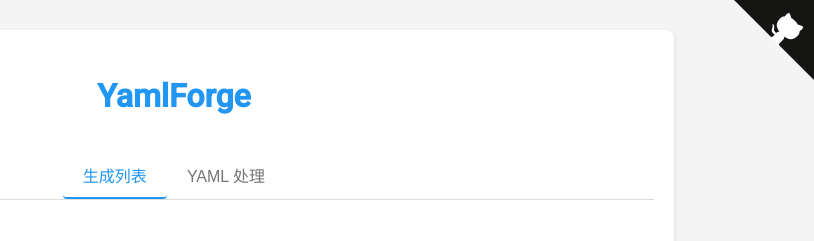
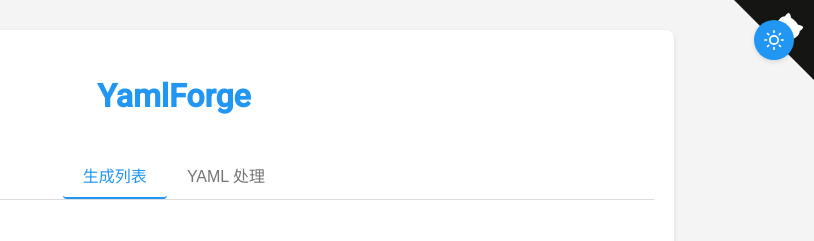
Before and after one commit to s0w0h/yamlforge, a Flask app: page / in a window 1280 px wide. Shown: the top 241 px of the page, without its empty margins (466-1280 px from the left). Run offline with Flask 3, Linux system fonts and the light colour scheme.

Commit message:
Update index.html
feat: add dark mode support and improve UI styling

- Introduced CSS variables for theming (light and dark modes).
- Added a theme switch button for toggling between light and dark themes.
- Enhanced styling for various elements to improve visual consistency.
- Updated form layouts and input styles for better user experience.
- Implemented JavaScript logic for theme persistence using localStorage.

```diff
--- a/templates/index.html
+++ b/templates/index.html
@@ -7,12 +7,43 @@
     <title>YamlForge</title>
     <link rel="icon" href="assets/logo.png" type="image/png" />
     <style>
+        :root {
+            --bg-color: #f4f4f4;
+            --card-bg: #fff;
+            --text-color: #333;
+            --primary-color: #2196F3;
+            --primary-dark: #1976D2;
+            --secondary-color: #757575;
+            --border-color: #ddd;
+            --shadow-color: rgba(0, 0, 0, 0.1);
+            --success-color: #4CAF50;
+            --success-dark: #388E3C;
+            --danger-color: #f44336;
+            --danger-dark: #d32f2f;
+        }
+
+        [data-theme="dark"] {
+            --bg-color: #121212;
+            --card-bg: #1e1e1e;
+            --text-color: #e0e0e0;
+            --primary-color: #1976D2;
+            --primary-dark: #0d47a1;
+            --secondary-color: #9e9e9e;
+            --border-color: #333;
+            --shadow-color: rgba(0, 0, 0, 0.3);
+            --success-color: #388E3C;
+            --success-dark: #2e7d32;
+            --danger-color: #d32f2f;
+            --danger-dark: #b71c1c;
+        }
+
         body {
             font-family: 'Roboto', sans-serif;
-            background-color: #f4f4f4;
-            color: #333;
+            background-color: var(--bg-color);
+            color: var(--text-color);
             line-height: 1.6;
             margin: 0;
+            transition: background-color 0.3s, color 0.3s;
         }
 
         .github-corner:hover .octo-arm {
@@ -51,14 +82,15 @@
             max-width: 960px;
             margin: 30px auto;
             padding: 20px;
-            background-color: #fff;
+            background-color: var(--card-bg);
             border-radius: 8px;
-            box-shadow: 0 2px 5px rgba(0, 0, 0, 0.1);
+            box-shadow: 0 2px 5px var(--shadow-color);
+            transition: background-color 0.3s, box-shadow 0.3s;
         }
 
         h1 {
             text-align: center;
-            color: #2196F3;
+            color: var(--primary-color);
             margin-bottom: 30px;
         }
 
@@ -222,6 +254,28 @@
             content: "⚖ ";
             margin-right: 2px;
         }
+
+        .theme-switch {
+            position: fixed;
+            top: 20px;
+            right: 20px;
+            z-index: 100;
+            width: 40px;
+            height: 40px;
+            border-radius: 50%;
+            background-color: var(--primary-color);
+            color: #fff;
+            display: flex;
+            align-items: center;
+            justify-content: center;
+            cursor: pointer;
+            box-shadow: 0 2px 5px var(--shadow-color);
+            transition: background-color 0.3s;
+        }
+
+        .theme-switch:hover {
+            background-color: var(--primary-dark);
+        }
     </style>
     <link href="https://fonts.googleapis.com/css2?family=Roboto:wght@400;500&display=swap" rel="stylesheet">
 </head>
@@ -240,6 +294,15 @@
                 fill="currentColor" class="octo-body"></path>
         </svg>
     </a>
+    <div class="theme-switch" id="themeSwitch" title="切换主题">
+        <svg xmlns="http://www.w3.org/2000/svg" width="20" height="20" viewBox="0 0 24 24" fill="none"
+            stroke="currentColor" stroke-width="2" stroke-linecap="round" stroke-linejoin="round">
+            <circle cx="12" cy="12" r="5"></circle>
+            <path
+                d="M12 1v2M12 21v2M4.22 4.22l1.42 1.42M18.36 18.36l1.42 1.42M1 12h2M21 12h2M4.22 19.78l1.42-1.42M18.36 5.64l1.42-1.42">
+            </path>
+        </svg>
+    </div>
     <div class="container">
         <h1>YamlForge</h1>
 
@@ -309,7 +372,8 @@
                 <input type="text" id="filename" name="filename" value="yaml.list">
 
                 <label for="proxy">代理 (可选):</label>
-                <input type="text" id="proxy" name="proxy" placeholder="例如：socks5://127.0.0.1:1080 或 http://127.0.0.1:8080">
+                <input type="text" id="proxy" name="proxy"
+                    placeholder="例如：socks5://127.0.0.1:1080 或 http://127.0.0.1:8080">
 
                 <button type="submit">生成列表</button>
             </form>
@@ -332,7 +396,8 @@
                 <input type="text" id="yaml-filename" name="filename" placeholder="例如：processed.yaml">
 
                 <label for="yaml-proxy">代理 (可选):</label>
-                <input type="text" id="yaml-proxy" name="proxy" placeholder="例如：socks5://127.0.0.1:1080 或 http://127.0.0.1:8080">
+                <input type="text" id="yaml-proxy" name="proxy"
+                    placeholder="例如：socks5://127.0.0.1:1080 或 http://127.0.0.1:8080">
 
                 <button type="submit">处理 YAML</button>
             </form>
@@ -468,6 +533,44 @@
                 resultDiv.innerHTML = `错误: ${error.message}`;
             }
         });
+
+        // 主题切换逻辑
+        const themeSwitch = document.getElementById('themeSwitch');
+        const prefersDarkScheme = window.matchMedia('(prefers-color-scheme: dark)');
+
+        // 检查本地存储
+        const currentTheme = localStorage.getItem('theme');
+        if (currentTheme === 'dark') {
+            document.documentElement.setAttribute('data-theme', 'dark');
+            updateThemeIcon(true);
+        } else if (currentTheme === 'light') {
+            document.documentElement.setAttribute('data-theme', 'light');
+            updateThemeIcon(false);
+        } else if (prefersDarkScheme.matches) {
+            document.documentElement.setAttribute('data-theme', 'dark');
+            updateThemeIcon(true);
+        }
+
+        themeSwitch.addEventListener('click', () => {
+            let theme = document.documentElement.getAttribute('data-theme');
+            if (theme === 'dark') {
+                document.documentElement.setAttribute('data-theme', 'light');
+                localStorage.setItem('theme', 'light');
+                updateThemeIcon(false);
+            } else {
+                document.documentElement.setAttribute('data-theme', 'dark');
+                localStorage.setItem('theme', 'dark');
+                updateThemeIcon(true);
+            }
+        });
+
+        function updateThemeIcon(isDark) {
+            if (isDark) {
+                themeSwitch.innerHTML = '<svg xmlns="http://www.w3.org/2000/svg" width="20" height="20" viewBox="0 0 24 24" fill="none" stroke="currentColor" stroke-width="2" stroke-linecap="round" stroke-linejoin="round"><path d="M21 12.79A9 9 0 1 1 11.21 3 7 7 0 0 0 21 12.79z"></path></svg>';
+            } else {
+                themeSwitch.innerHTML = '<svg xmlns="http://www.w3.org/2000/svg" width="20" height="20" viewBox="0 0 24 24" fill="none" stroke="currentColor" stroke-width="2" stroke-linecap="round" stroke-linejoin="round"><circle cx="12" cy="12" r="5"></circle><path d="M12 1v2M12 21v2M4.22 4.22l1.42 1.42M18.36 18.36l1.42 1.42M1 12h2M21 12h2M4.22 19.78l1.42-1.42M18.36 5.64l1.42-1.42"></path></svg>';
+            }
+        }
     </script>
 </body>
 
```
